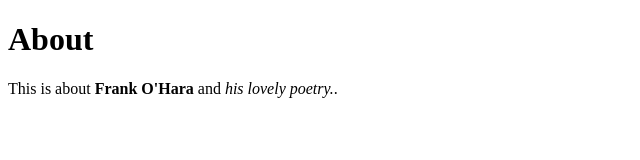
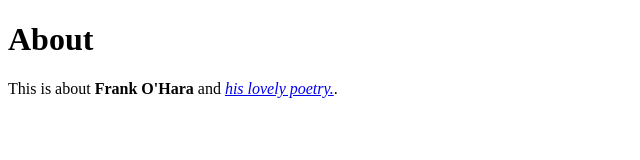
Before and after one commit to georgehana/website, a plain HTML site: page about.html in a window 1280 px wide. Shown: the whole page, without its empty margins (0-640 px from the left). Drawn offline with Linux system fonts and the light colour scheme.

Commit message:
Add link to webpage

```diff
--- a/about.html
+++ b/about.html
@@ -7,7 +7,7 @@
     <h1>About</h1>
     <p>
       This is about <strong>Frank O'Hara</strong>
-      and <em>his lovely poetry.</em>.
+      and <a href="http://www.frankohara.org/writing/"><em>his lovely poetry.</em></a>.
     </p>
   </body>
 </html>
```
